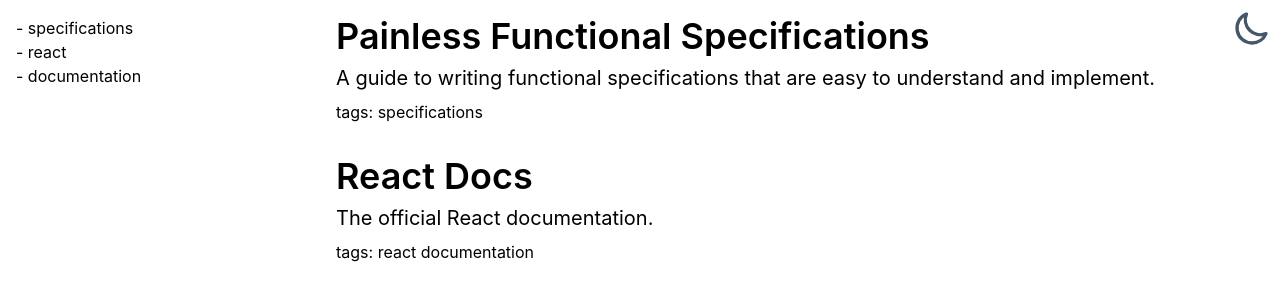
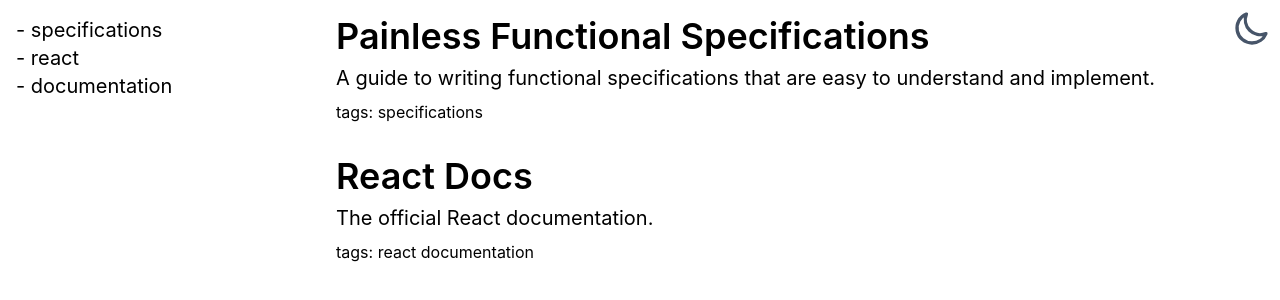
Before and after one commit to yanislav-igonin/mustread, a Next.js app: page / in a window 1280 px wide. Shown: the top 300 px of the page. Built offline with nearby package versions, Linux system fonts and the light colour scheme.

Commit message:
menu styling

```diff
--- a/components/Menu.tsx
+++ b/components/Menu.tsx
@@ -5,7 +5,7 @@
 }
 
 const Tag = (tag: string) => <li key={tag}
-  className='dark:text-stone-100 hover:text-rose-500'>
+  className='text-xl dark:text-stone-100 hover:text-rose-500'>
   <Link href={`/?tag=${tag}`}>
     - {tag}
   </Link>
```
